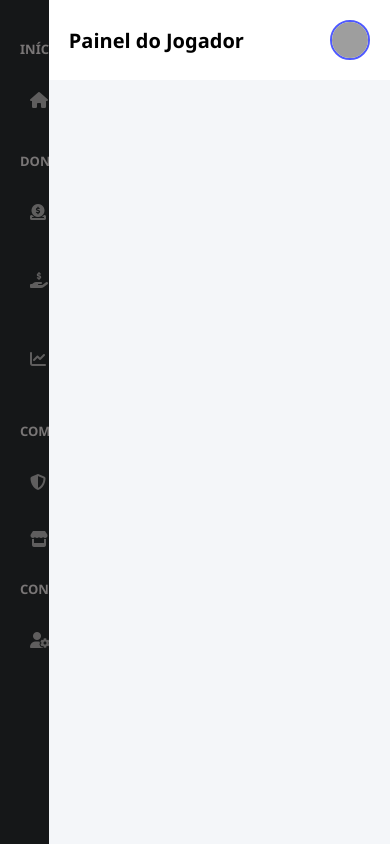
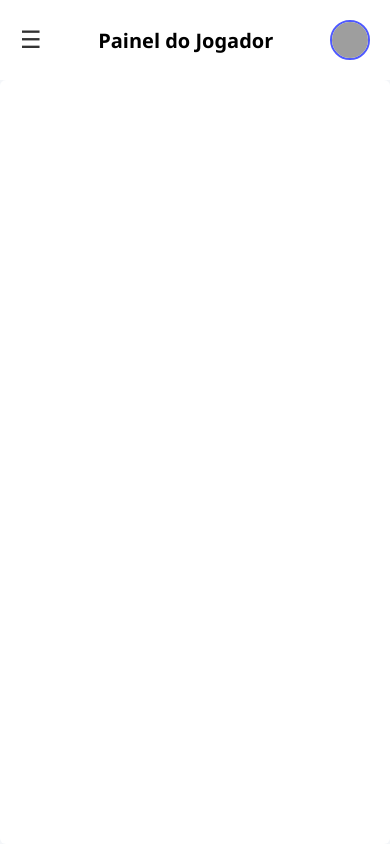
Before and after one commit to wbhard/painelPwAurora, a Node project: template views/painel-home.ejs in a window 390 px wide. Run offline with Node 20 templates, Linux system fonts and the light colour scheme; the template is opened without the code that fills it, so the values that code supplies are empty; some libraries are stand-ins or nearby versions; grey boxes are pictures that could not be loaded.

Commit message:
change for screen responsive, Login/Register/Painel

```diff
--- a/public/css/painel-home.css
+++ b/public/css/painel-home.css
@@ -2,6 +2,22 @@
     box-sizing: border-box;
     margin: 0;
     padding: 0;
+  }
+
+.toggle-button {
+  font-size: 24px;
+  background: none;
+  border: none;
+  color: #333;
+  cursor: pointer;
+  margin-right: 10px;
+  display: none;
+}
+
+@media screen and (max-width: 768px) {
+  .toggle-button {
+    display: block;
+  }
 }
 
   body {
@@ -11,15 +27,24 @@
   }
 
   .sidebar {
-      width: 12.5%;
+    width: 200px;
     background: #151718;
     color: #fff;
-      min-height: 100vh;
+    height: 100vh;
     padding: 20px 10px;
     position: fixed;
-      top: 0px;
+    top: 0;
     left: 0;
     overflow-y: auto;
+    transition: width 0.3s;
+  }
+
+  .sidebar.collapsed {
+    width: 60px;
+  }
+
+  .sidebar.collapsed span {
+    display: none;
   }
 
   .sidebar .section-title {
@@ -58,19 +83,43 @@
     margin-right: 10px;
   }
 
+  @media screen and (max-width: 768px) {
+    .toggle-button {
+      display: block;
+    }
+    .sidebar {
+      transform: translateX(-100%);
+      position: fixed;
+      z-index: 1000;
+    }
+    .sidebar.active {
+      transform: translateX(0);
+    }
+  }
+
   .topbar {
     position: fixed;
     top: 0;
-      left: 12.5%;
+    left: 200px;
     right: 0;
     height: 80px;
     background: #ffffff;
-      color: #fff;
     display: flex;
     justify-content: space-between;
     align-items: center;
     padding: 0 20px;
     z-index: 1000;
+    transition: left 0.3s ease;
+  }
+
+  .sidebar.collapsed ~ .topbar {
+    left: 60px;
+  }
+
+  @media screen and (max-width: 768px) {
+    .topbar {
+      left: 0 !important;
+    }
   }
 
   .topbar .logo {
@@ -98,16 +147,38 @@
   }
 
 .main {
-      margin-left: 15%;
-      margin-top: 5%;
-      margin-right: 3%;
-      padding: 2px;
-      width: 100%;
-      text-align: left;
+  position: relative;
+  top: 80px;
+  left: 200px;
+  padding: 2%;
+  width: calc(100% - 200px);
   background: #fff;
   border-radius: 6px;
-      height: 100%;
+  min-height: calc(100vh - 80px);
+  overflow-x: hidden;
+  transition: left 0.3s ease, width 0.3s ease;
 }
+
+/* Quando a sidebar estiver recolhida */
+.sidebar.collapsed ~ .main {
+  left: 60px;
+  width: calc(100% - 60px);
+}
+
+/* No mobile, a main ocupa a tela inteira */
+@media screen and (max-width: 768px) {
+  .main {
+    left: 0;
+    width: 100%;
+  }
+
+  .sidebar.active ~ .main {
+    filter: blur(2px);
+    pointer-events: none;
+  }
+}
+
+
 .donation-packages {
     display: flex;
     gap: 20px;
@@ -175,3 +246,16 @@
 .btn:hover {
   background: #3a44d6;
 }
+
+.overlay {
+  display: none;
+  position: fixed;
+  inset: 0;
+  background: rgba(0, 0, 0, 0.4);
+  z-index: 900;
+}
+@media screen and (max-width: 768px) {
+  .sidebar.active + .overlay {
+    display: block;
+  }
+}
--- a/public/js/modules/swiper-init.js
+++ b/public/js/modules/swiper-init.js
@@ -18,7 +18,7 @@ export function inicializarSwiper() {
         slidesPerView: 3,
       },
       480: {
-        slidesPerView: 1,
+        slidesPerView: 3,
       },
     },
     scrollbar: {
@@ -28,7 +28,7 @@ export function inicializarSwiper() {
     },
     breakpoints: {
       1024: { slidesPerView: 3 },
-      768: { slidesPerView: 2 },
+      768: { slidesPerView: 3 },
       480: { slidesPerView: 1 }
     }
   });
--- a/public/js/painel-home.js
+++ b/public/js/painel-home.js
@@ -1,4 +1,9 @@
 import { inicializarSwiper } from './modules/swiper-init.js';
+
+const sidebar = document.getElementById('sidebar');
+const overlay = document.getElementById('overlay');
+const toggleBtn = document.getElementById('toggleSidebar');
+
 
 async function LoadContent(url) {
   try {
@@ -33,4 +38,28 @@ document.querySelectorAll('.sidebar a').forEach(link => {
     else if (link.id === 'linkMetasDoacao') LoadContent('/metas-doacao/content');
     else if (link.id === 'linkListOfCharacters') LoadContent('/list-of-characters/content');
   });
+
 });
+
+toggleBtn.addEventListener('click', () => {
+  if (window.innerWidth <= 768) {
+    sidebar.classList.toggle('active');
+    overlay.style.display = sidebar.classList.contains('active') ? 'block' : 'none';
+  } else {
+    sidebar.classList.toggle('collapsed');
+  }
+});
+
+overlay.addEventListener('click', () => {
+  sidebar.classList.remove('active');
+  overlay.style.display = 'none';
+});
+
+window.addEventListener('resize', () => {
+  if (window.innerWidth > 768) {
+    sidebar.classList.remove('active');
+    overlay.style.display = 'none';
+  } else {
+    sidebar.classList.remove('collapsed');
+  }
+});
--- a/views/painel-home.ejs
+++ b/views/painel-home.ejs
@@ -10,6 +10,7 @@
 <body>
 
   <div class="topbar">
+    <button id="toggleSidebar" class="toggle-button">☰</button>
     <div class="logo">Painel do Jogador</div>
     <div class="user-profile">
       <p><% userName %></p>
@@ -17,7 +18,7 @@
     </div>
   </div>
 
-  <div class="sidebar">
+  <div class="sidebar" id="sidebar">
     <div class="section-title">Início</div>
     <a href="#" id="linkListOfCharacters" ><i class="fas fa-home"></i><span>Meus Personagens</span></a>
 
@@ -36,6 +37,8 @@
       <a href="#"><i class="fas fa-user-cog"></i><span>Minha conta</span></a>
   </div>
 
+  <div id="overlay" class="overlay"></div>
+
   <div class="main" id="mainContent">
     <!-- Conteúdo inicial carregado aqui via JS -->
   </div>
--- a/views/register.ejs
+++ b/views/register.ejs
@@ -7,11 +7,11 @@
   <link href="/css/register.css" rel="stylesheet">
   <title>Registrar - Painel Jogador</title>
 </head>
-<body class="flex items-center justify-center h-screen">
+<body class="flex items-center justify-center min-h-screen overflow-y-auto">
   <img src="/img/bard.png" alt="Bard" class="bard">
 
   <div class="register-card">
-    <img src="/img/logo_PWAurora.png" alt="Logo PW Aurora" class="logo">
+    <img src="/img/logo_aurora.png" alt="Logo PW Aurora" class="logo">
     <h1 class="text-2xl font-bold mb-4 text-center mt-4 text-white">Registrar</h1>
     <form action="/register" method="POST" class="space-y-3">
       <input type="text" name="truename" placeholder="Nome Pessoal" class="input-field" required>
```
Also changed, not shown: public/css/list-of-characters.css (+23 -3 lines), public/css/login.css (+22 -2 lines), public/css/register.css (+40 -4 lines). Lines whose indentation alone changed are shown as unchanged.
